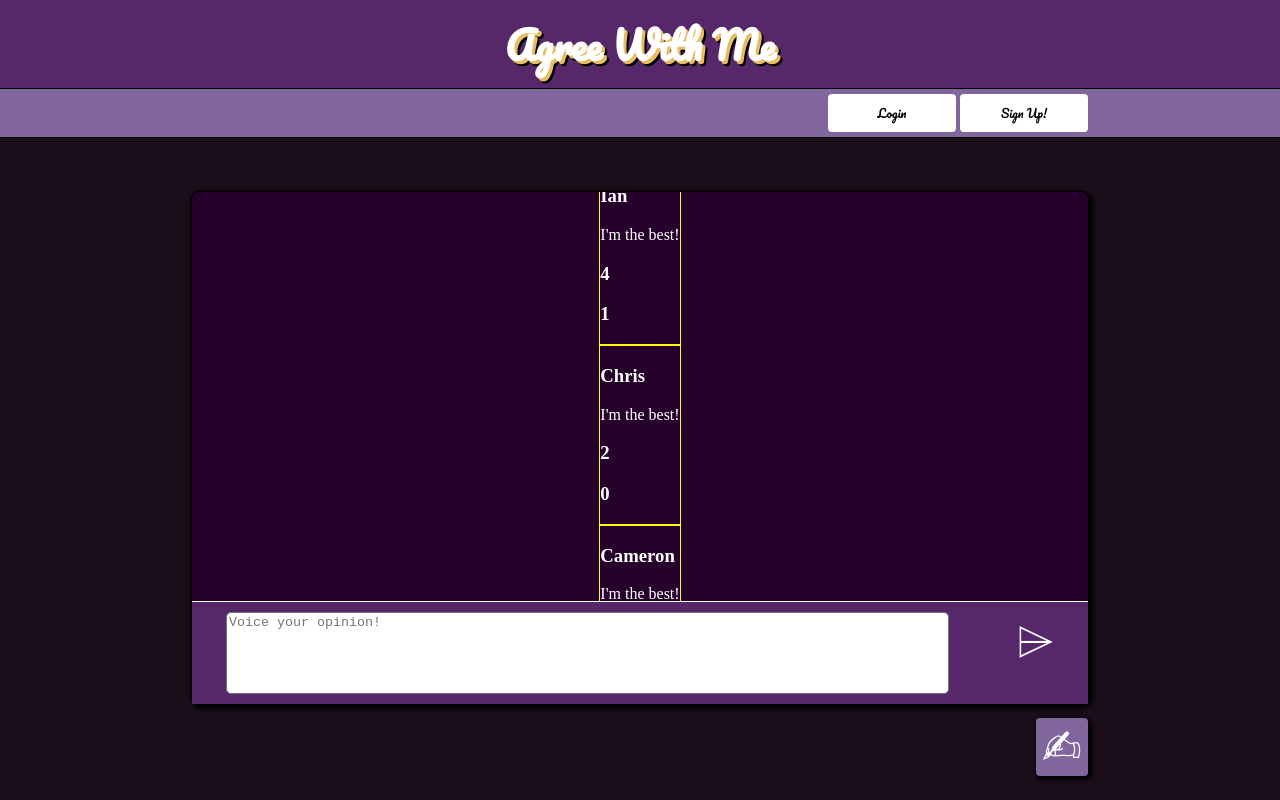
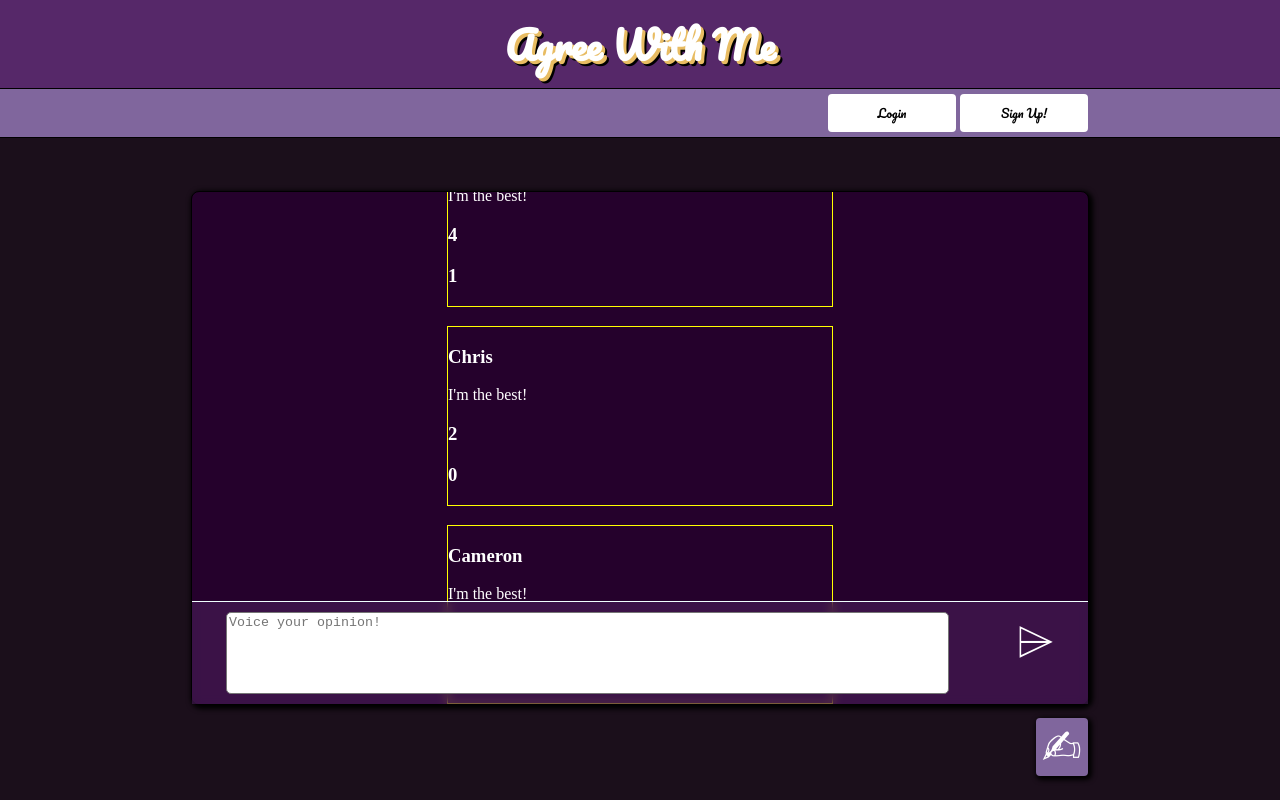
Before and after one commit to rhinehardtc/agreewithme, an Angular app in the folder AgreeWithMe/: page / in a window 1280 px wide. Built offline with nearby package versions, Linux system fonts and the light colour scheme; data requests are answered from the project's data file.

Commit message:
added slide transition to post bar

```diff
--- a/AgreeWithMe/src/app/feed/feed.component.css
+++ b/AgreeWithMe/src/app/feed/feed.component.css
@@ -49,7 +49,7 @@
     display: flex;
     flex-flow: column-reverse nowrap;
     align-items: center;
-    width: 90%;
+    width: 100%;
     height: 100%;
     overflow-y: scroll;
     z-index: 0;
@@ -66,8 +66,28 @@
     align-items: center;
     width: 100%;
     height: 20%;
+    background-color: #56286975;
+    backdrop-filter: blur(4px);
+    border-top: 1px solid azure;
+    overflow: hidden;
+    transition: 0.5s;
+}
+
+.collapsed-post-bar {
+    display: flex;
+    position: absolute;
+    bottom: 0;
+    z-index: 5;
+    flex-flow: row nowrap;
+    align-self: flex-end;
+    justify-content: space-around;
+    align-items: center;
+    width: 100%;
+    height: 0%;
     background-color: #562869;
     border-top: 1px solid azure;
+    overflow: hidden;
+    transition: 0.5s;
 }
 
 .post-input {
--- a/AgreeWithMe/src/app/feed/feed.component.html
+++ b/AgreeWithMe/src/app/feed/feed.component.html
@@ -3,12 +3,12 @@
         <div class='posts-box'>
             <app-post *ngFor="let post of posts" [post]="post"></app-post>
         </div>
-        <div class='post-bar'>
+        <div class='{{postBarClass}}'>
             <textarea class='post-input' placeholder='Voice your opinion!'></textarea>
             <div class='submit-post-button'>⌲</div>
         </div>
     </div>
     <div class='bottom-bar'>
-        <button class='post-button'>✍︎</button>
+        <button class='post-button' (click)="togglePostBar()">✍︎</button>
     </div>
 </div>
--- a/AgreeWithMe/src/app/feed/feed.component.ts
+++ b/AgreeWithMe/src/app/feed/feed.component.ts
@@ -10,6 +10,7 @@ import { PostService } from '../post.service';
 export class FeedComponent implements OnInit {
 
   public posts: IPost[] = [];
+  public postBarClass: string = "post-bar";
 
   constructor(private _postService: PostService) { }
 
@@ -20,4 +21,8 @@ export class FeedComponent implements OnInit {
         });
   }
 
+  togglePostBar(){
+    this.postBarClass === "post-bar" ? this.postBarClass = "collapsed-post-bar" : this.postBarClass = "post-bar";
+  }
+
 }
--- a/AgreeWithMe/src/app/post/post.component.css
+++ b/AgreeWithMe/src/app/post/post.component.css
@@ -1,4 +1,7 @@
 .post-div {
+    width: 30vw;
+    height: fit-content;
     color: white;
+    margin-top: 5%;
     border: 1px solid yellow;
 }
```
